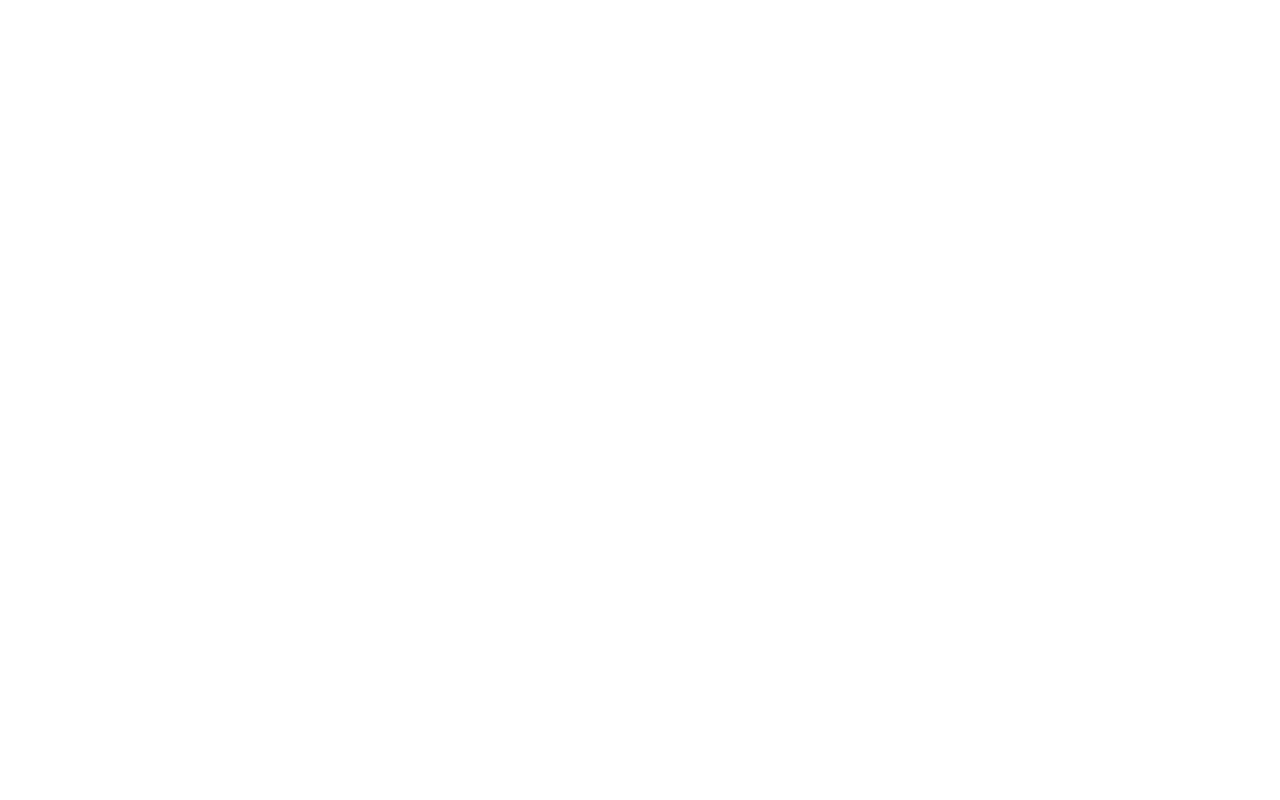
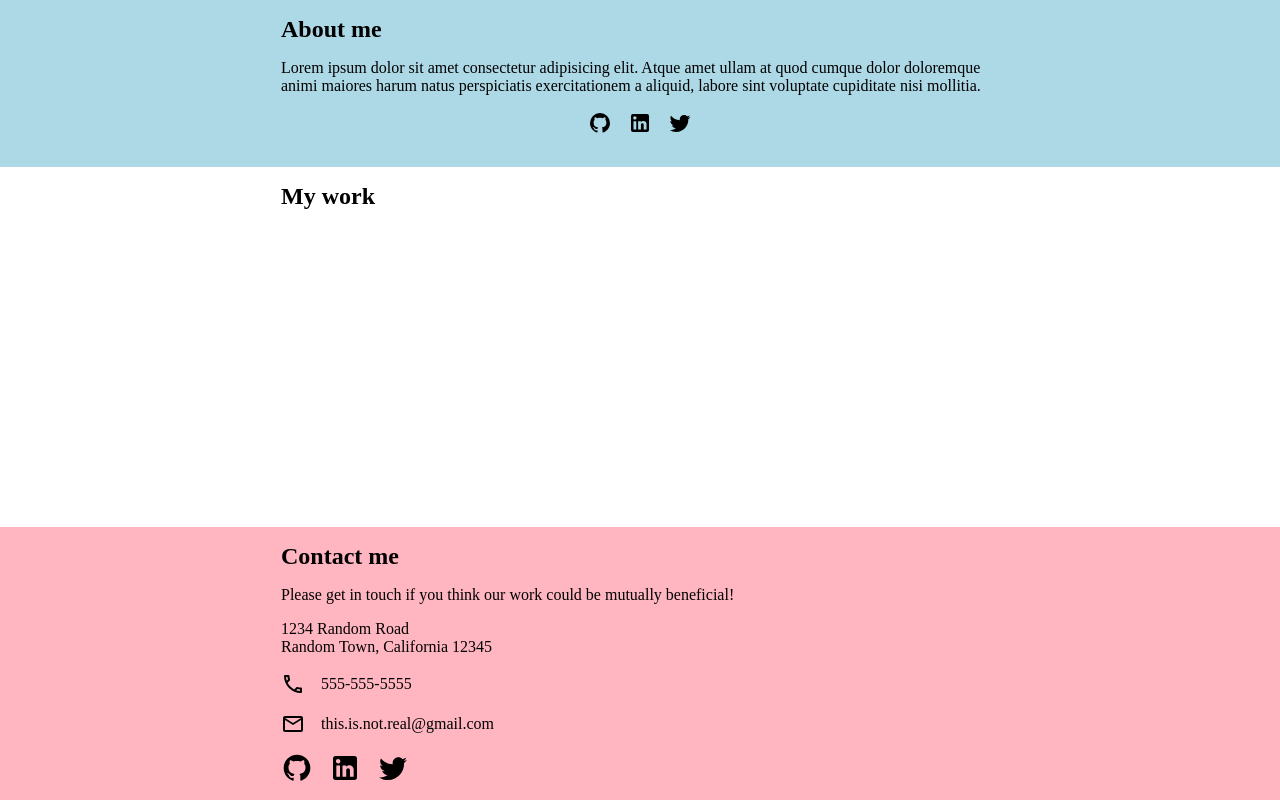
Before and after one commit to Eliana-2/odin-personal-portfolio, a website built with Vite: page index.html in a window 1280 px wide. Built offline with nearby package versions, Linux system fonts and the light colour scheme.

Commit message:
Add html skeleton, style header and footer content

```diff
--- a/index.html
+++ b/index.html
@@ -4,8 +4,57 @@
     <meta charset="UTF-8" />
     <meta name="viewport" content="width=device-width, initial-scale=1.0" />
     <script type="module" src="/main.js" defer></script>
-    <title>Vite App</title>
+    <title>My Portfolio</title>
   </head>
   <body>
+    <div class="page-container">
+      <header class="header">
+        <div class="container">
+          <div class="header-content">
+            <h2>About me</h2>
+            <p>Lorem ipsum dolor sit amet consectetur adipisicing elit. Atque amet ullam at
+              quod cumque dolor doloremque animi maiores harum natus perspiciatis exercitationem
+              a aliquid, labore sint voluptate cupiditate nisi mollitia.</p>
+              <div class="header-socials">
+                <img src="./icons/github.svg" class="header-social">
+                <img src="./icons/linkedin.svg" class="header-social">
+                <img src="./icons/twitter.svg" class="header-social">
+              </div>
+            <div class="row"></div>
+          </div>
+        </div>
+      </header>
+      <main class="main">
+        <div class="container">
+          <h2>My work</h2>
+          <div class="main-projects"></div>
+        </div>
+      </main>
+      <footer class="footer">
+        <div class="container">
+          <div class="footer-content">
+            <address class="footer-contact contact">
+              <h2 class="contact-heading">Contact me</h2>
+              <p class="contact-text">Please get in touch if you think our work could be mutually beneficial!</p>
+              <p class="contact-address">1234 Random Road<br />
+              Random Town, California 12345</p>
+              <div class="contact-info">
+                <img src='./icons/phone-outline.svg' class="contact-icon">
+                <p>555-555-5555</p>
+              </div>
+              <div class="contact-info">
+                <img src='./icons/email-outline.svg' class="contact-icon">
+                <p>this.is.not.real@gmail.com</p>
+              </div>
+              <div class="contact-socials">
+                <img src="./icons/github.svg" class="contact-social">
+                <img src="./icons/linkedin.svg" class="contact-social">
+                <img src="./icons/twitter.svg" class="contact-social">
+              </div>
+            </address>
+          </div>
+        </div>
+      </footer>
+    </div>
   </body>
 </html>
--- a/style.css
+++ b/style.css
@@ -0,0 +1,54 @@
+* {
+  margin: 0;
+  padding: 0;
+  box-sizing: border-box;
+}
+
+.page-container {
+  min-height: 100vh;
+  display: flex;
+  flex-direction: column;
+}
+
+.header {
+  background-color: lightblue;
+}
+
+.main {
+  flex-grow: 1;
+}
+
+.footer {
+  background-color: lightpink;
+}
+
+.container {
+  padding: 1rem;
+  max-width: 750px;
+  margin: 0 auto;
+}
+
+.contact, .header-content {
+  display: flex;
+  flex-direction: column;
+  gap: 1rem;
+  font-style: normal;
+}
+
+.contact-info, .contact-socials, .header-socials {
+  display: flex;
+  align-items: center;
+  gap: 1rem;
+}
+
+.header-socials {
+  align-self: center;
+}
+
+.contact-icon, .header-social {
+  width: 1.5rem;
+}
+
+.contact-social {
+  width: 2rem;
+}
```
Also changed, not shown: public/icons/email-outline.svg (added), public/icons/github.svg (added), public/icons/linkedin.svg (added), public/icons/open-in-new.svg (added), public/icons/phone-outline.svg (added), public/icons/twitter.svg (added).
